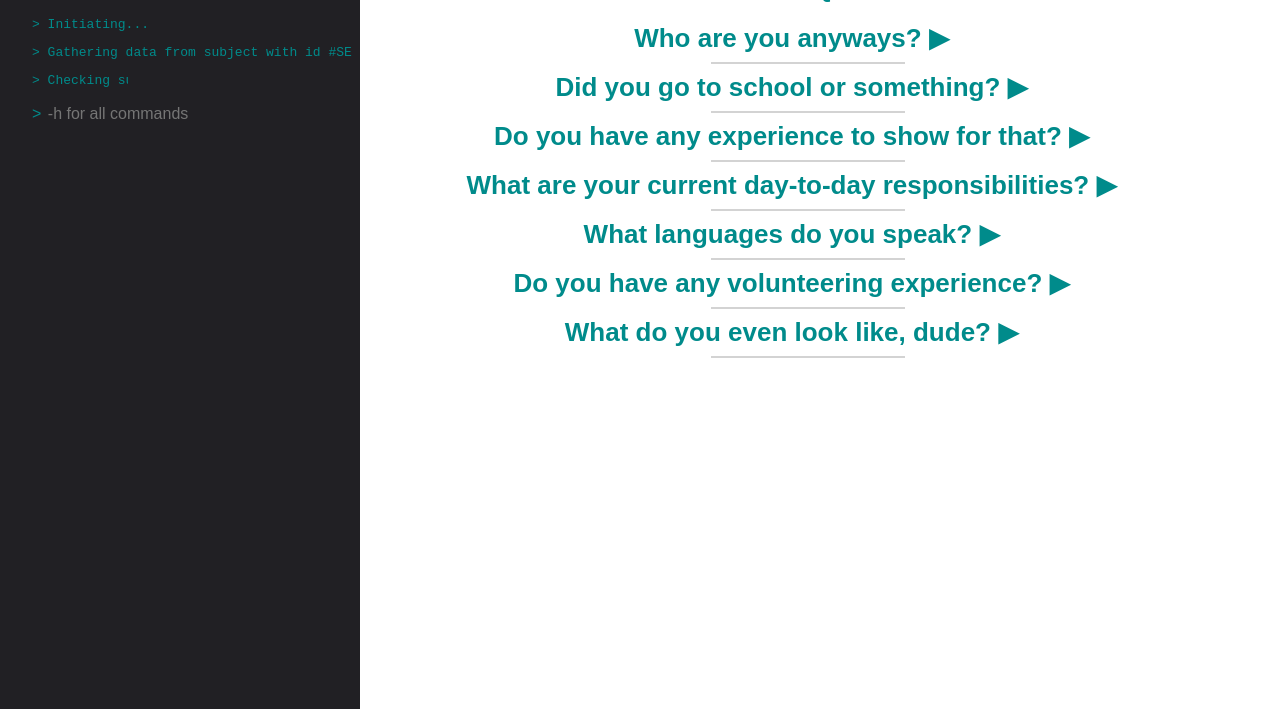
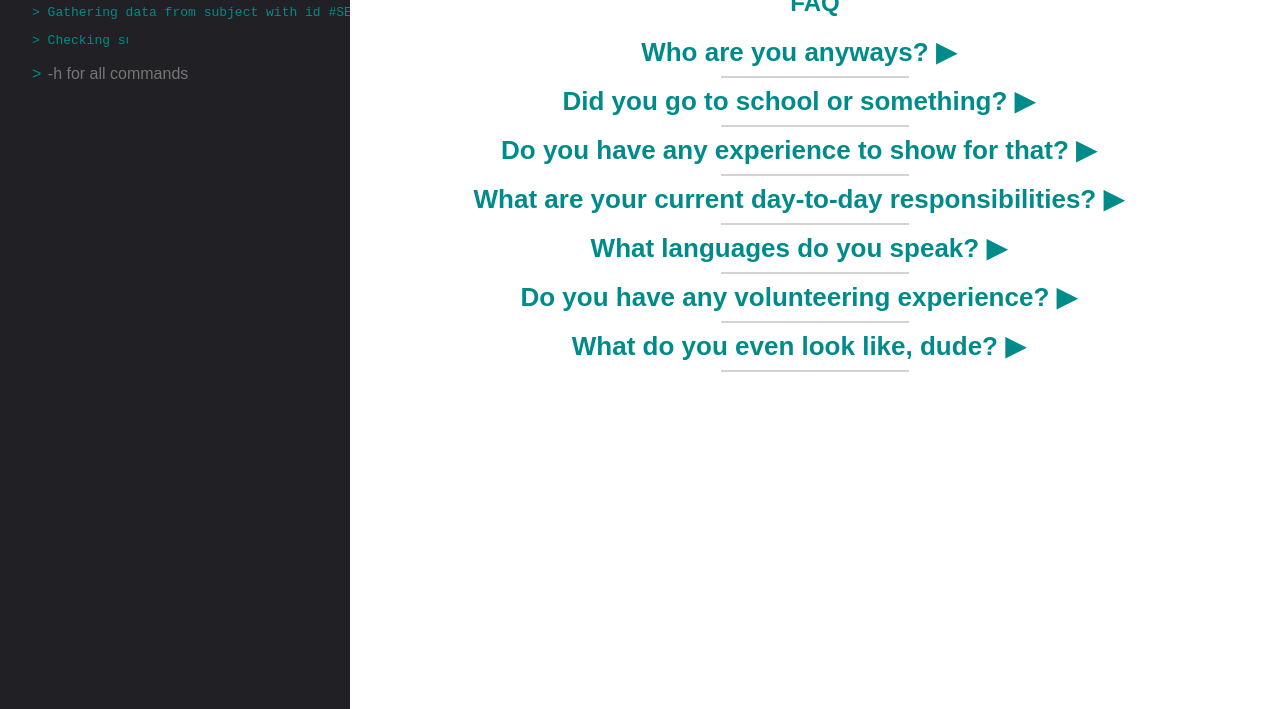
Before and after one commit to Taylorki/freecodecamp, a website: page index.html in a window 1280 px wide. Shown: the part 91-800 px from the top of the page. Drawn offline with Linux system fonts and the light colour scheme; a web font is replaced by a local one.

Commit message:
min-height

```diff
--- a/index.css
+++ b/index.css
@@ -1,6 +1,13 @@
 body {
   font-family: "Muli", sans-serif;
   color: darkcyan;
+  margin: 0;
+}
+
+.container {
+  display: flex;
+  min-height: 100%;
+  justify-content: center;
 }
 
 #iam {
@@ -8,22 +15,22 @@ body {
 }
 
 .intro {
-  margin-left: 25vw;
   width: 75vw;
   text-align: center;
 }
 
+ul li {
+  list-style-type: none;}
+
 .sidebar {
-  height: 100%;
+  min-height: 100%;
   width: 0;
-  position: fixed;
-  z-index: 1;
   top: 0;
   left: 0;
   background-color: #212024;
   overflow-x: hidden;
   transition: 0.5s;
-  padding: 40px 8px 8px 32px;
+  padding: 0px 8px 8px 32px;
 }
 
 .sidebar a {
--- a/index.html
+++ b/index.html
@@ -1,25 +1,20 @@
 <html>
+
 <head>
   <link rel="stylesheet" type="text/css" href="index.css" />
-    <link
-      href="https://fonts.googleapis.com/css2?family=Muli:wght@300"
-      rel="stylesheet"
-    />
+  <link href="https://fonts.googleapis.com/css2?family=Muli:wght@300" rel="stylesheet" />
 </head>
+
 <body>
 
+  <div class="container">
     <div id="mySidebar" class="sidebar">
 
       <h2>Console</h2>
       <div id="log-files"></div>
       <p>
         >
-        <input
-          id="logInput"
-          type="text"
-          value=""
-          placeholder="-h for all commands"
-        />
+        <input id="logInput" type="text" value="" placeholder="-h for all commands" />
       </p>
     </div>
 
@@ -68,7 +63,7 @@
       </div>
       <hr class="line" />
       <div onclick="showAnswer(this,5)">
-        <span class="faq-title" >
+        <span class="faq-title">
           Do you have any volunteering experience?
           <span class="left-arrow">&#9654;</span>
           <span class="down-arrow">&#9660;</span>
@@ -83,6 +78,8 @@
         </span>
       </div>
       <hr class="line" />
+    </div>
+  </div>
 </body>
 <script src="index.js"></script>
 
```
Lines whose indentation alone changed are shown as unchanged.
